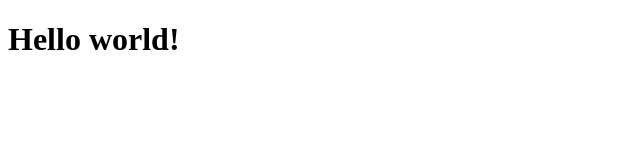
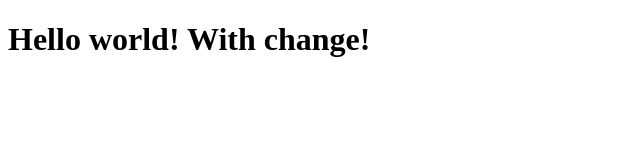
Before and after one commit to Bangula/CoffeeNearMe, a plain HTML site: page index.html in a window 1280 px wide. Shown: the whole page, without its empty margins (0-640 px from the left). Drawn offline with Linux system fonts and the light colour scheme.

Commit message:
Update index.html

```diff
--- a/index.html
+++ b/index.html
@@ -7,6 +7,6 @@
     <title>Document</title>
 </head>
 <body>
-    <h1>Hello world!</h1>
+    <h1>Hello world! With change!</h1>
 </body>
 </html>
```
